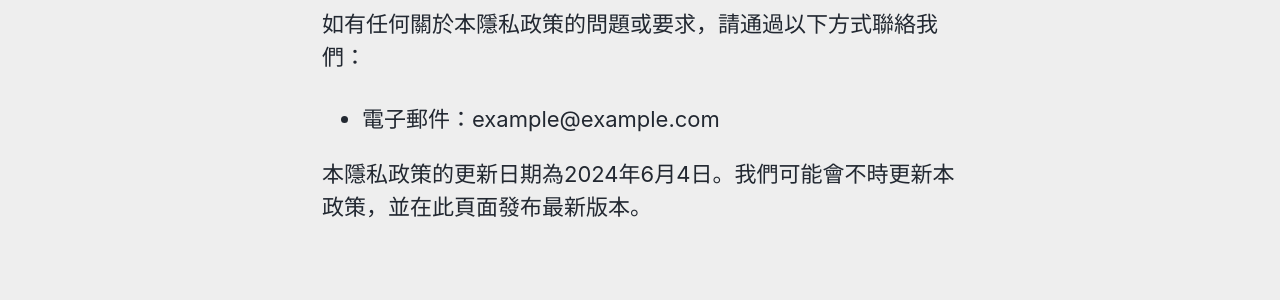
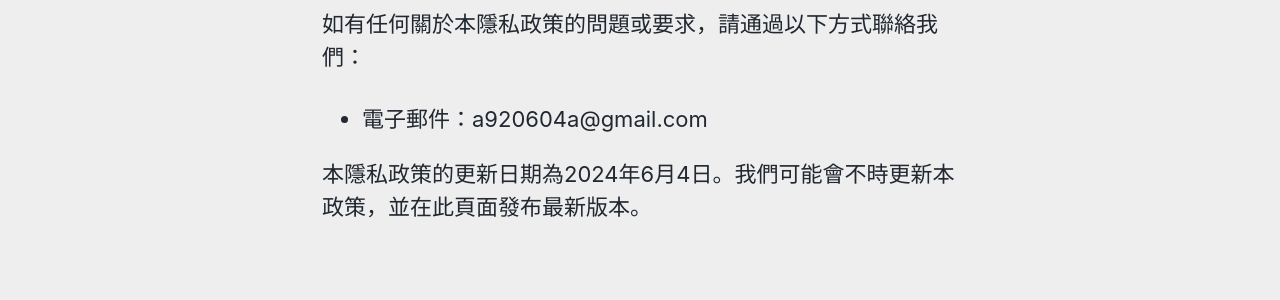
Before and after one commit to a920604a/a920604a.github.io, a Jekyll site: the page built from _pages/privacy.md, in a window 1280 px wide and 900 px high, scrolled down 1648 px. Shown: the part 219-519 px from the top of the window. Built offline with Jekyll 4.4.1, drawn with Linux system fonts in a browser that asks for light colours; cached includes are drawn as plain includes.

Commit message:
update gmail

```diff
--- a/_pages/privacy.md
+++ b/_pages/privacy.md
@@ -48,6 +48,6 @@
 
 如有任何關於本隱私政策的問題或要求，請通過以下方式聯絡我們：
 
-- 電子郵件：example@example.com
+- 電子郵件：a920604a@gmail.com
 
 本隱私政策的更新日期為2024年6月4日。我們可能會不時更新本政策，並在此頁面發布最新版本。
```
